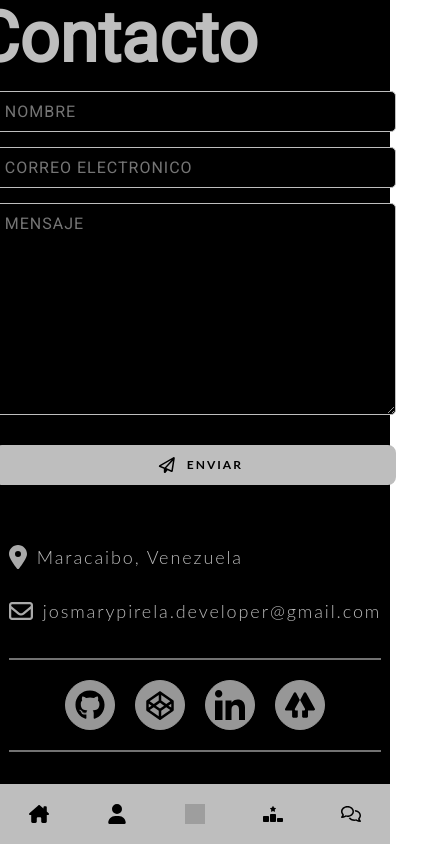
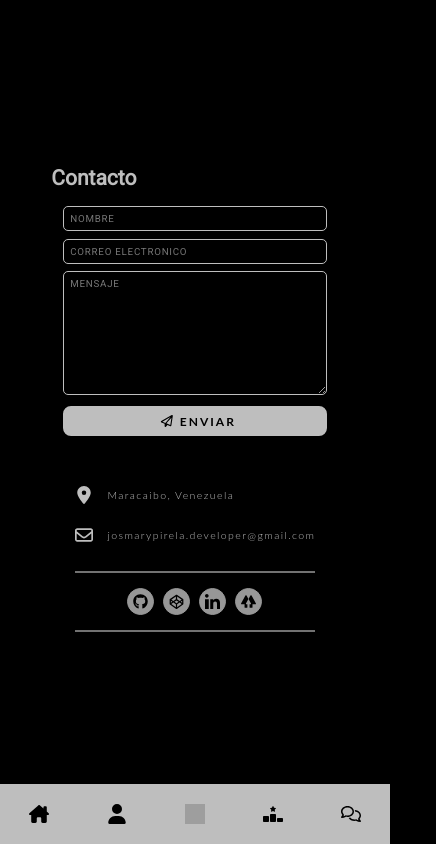
Before and after one commit to Josmaryppirelag17/Portafolio, a React (Vite) app: page /contact in a window 390 px wide. Shown: the whole page, 436 px wide, since content can reach past the window. Built offline with nearby package versions, Linux system fonts and the light colour scheme; grey boxes are pictures that could not be loaded.

Commit message:
Actualizacion responsive

```diff
--- a/src/App.css
+++ b/src/App.css
@@ -16,11 +16,31 @@
   /* Tipografía */
   --principal-font: "Roboto", sans-serif;
   --secundary-font: "Montserrat", sans-serif;
+
+  /* Breakpoints */
+  --mobile-s: 320px;
+  --mobile-m: 375px;
+  --mobile-l: 425px;
+  --tablet: 768px;
+  --laptop: 1024px;
 }
 
 html {
   scroll-snap-type: y mandatory;
   scroll-behavior: smooth;
+  font-size: 16px;
+}
+
+@media (max-width: 768px) {
+  html {
+    font-size: 14px;
+  }
+}
+
+@media (max-width: 480px) {
+  html {
+    font-size: 12px;
+  }
 }
 
 * {
@@ -33,9 +53,11 @@ html {
 
 /* Configuramos la tipografía para toda la web */
 body {
-  background-color: var(--tirth-color);
+  background-color: var(--fourth-color);
   font-family: var(--principal-font);
   color: var(--first-color);
+  line-height: 1.5;
+  overflow-x: hidden;
 }
 
 section {
@@ -201,3 +223,27 @@ figure {
     /* Reducido del 1em a 0.9em */
   }
 }
+
+/* Mejoras responsive generales */
+@media (max-width: 768px) {
+  section {
+    height: auto;
+    min-height: 100vh;
+    padding: 4rem 1rem;
+  }
+
+  .section-title {
+    font-size: 2rem;
+    text-align: center;
+  }
+
+  .pages {
+    padding: 1rem;
+  }
+}
+
+@media (max-width: 480px) {
+  .section-title {
+    font-size: 1.75rem;
+  }
+}
--- a/src/Components/InfiniteScroll/InfiniteScroll.css
+++ b/src/Components/InfiniteScroll/InfiniteScroll.css
@@ -2,66 +2,92 @@
   width: 35vw;
   display: flex;
   flex-direction: column;
-  align-items: center; /* Centrar contenido */
+  align-items: center;
+  /* Centrar contenido */
+  margin: 0 auto;
 }
 
-.scroll-top {
-  margin-bottom: 30px;
-  width: 100%; /* Asegura que ocupe todo el ancho */
-}
-
+.scroll-top,
 .scroll-right {
-  width: 100%; /* Asegura que ocupe todo el ancho */
+  width: 100%;
+  margin-bottom: 1.875rem;
 }
 
 .marquee__item-box {
-  margin: 10px;
+  margin: 0.625rem;
   max-width: fit-content;
 }
 
 .marquee__item {
-  padding: 2rem;
+  padding: 1rem 2rem;
   background-color: var(--first-color);
   color: var(--fourth-color);
   border-radius: 0.5rem;
   box-shadow: 0 0.5rem 1rem -0.25rem var(--first-alpha-color);
+  white-space: nowrap;
+  font-size: 1rem;
 }
 
 .marquee__item-img {
   width: 5rem;
+  height: auto;
+}
+
+@media (max-width: 1024px) {
+  .infinite-scroll {
+    width: 50vw;
+  }
+
+  .marquee__item {
+    padding: 0.75rem 1.5rem;
+    font-size: 0.938rem;
+  }
+
+  .marquee__item-img {
+    width: 4rem;
+  }
 }
 
 @media (max-width: 768px) {
   .infinite-scroll {
-    width: 80vw; /* Aumentar ancho en pantallas más pequeñas */
-  }
-
-  .marquee__item {
-    padding: 1rem; /* Reducir padding para pantallas pequeñas */
-  }
-
-  .marquee__item-img {
-    width: 4rem; /* Reducir tamaño de imagen */
-  }
-}
-
-@media (max-width: 468px) {
-
-
-  .infinite-scroll {
-    width: 85vw; /* Ajustar a casi todo el ancho en móviles */
+    width: 80vw;
   }
 
   .scroll-top,
   .scroll-right {
-    margin-bottom: 15px; /* Reducir márgenes en móviles */
+    margin-bottom: 1.25rem;
   }
 
   .marquee__item {
-    padding: 0.5rem; /* Menor padding para dispositivos móviles */
+    padding: 0.625rem 1.25rem;
+    font-size: 0.875rem;
   }
 
   .marquee__item-img {
-    width: 3rem; /* Ajustar aún más el tamaño de la imagen */
+    width: 3.5rem;
   }
 }
+
+@media (max-width: 480px) {
+  .infinite-scroll {
+    width: 90vw;
+  }
+
+  .scroll-top,
+  .scroll-right {
+    margin-bottom: 1rem;
+  }
+
+  .marquee__item {
+    padding: 0.5rem 1rem;
+    font-size: 0.813rem;
+  }
+
+  .marquee__item-img {
+    width: 3rem;
+  }
+
+  .marquee__item-box {
+    margin: 0.5rem;
+  }
+}
--- a/src/Pages/Contact/Contact.css
+++ b/src/Pages/Contact/Contact.css
@@ -1,16 +1,16 @@
 .contact__section {
   width: 100%;
-  max-height: 100%;
+  min-height: 100vh;
   position: relative;
   display: flex;
   flex-direction: column;
   justify-content: center;
-  padding: 20px;
+  padding: 2rem 1rem;
 }
 
 .contact__title {
-  padding: 20px 0 10px;
-  letter-spacing: 6px;
+  padding: 1.25rem 0 0.625rem;
+  letter-spacing: 0.375rem;
   text-align: center;
 }
 
@@ -19,52 +19,49 @@
   flex-direction: column;
   justify-content: center;
   align-items: center;
-  margin: 10px 0;
+  margin: 0.625rem auto;
   position: relative;
-  max-width: 1200px;
-  /* Aumentar el max-width */
+  max-width: 75rem;
   width: 100%;
-  /* Asegurarse de que ocupe el 100% del contenedor */
-  gap: 20px;
-  padding: 20px;
-  /* Añadir un poco de padding si es necesario */
+  gap: 1.25rem;
+  padding: 1.25rem;
 }
 
 .form-horizontal {
   width: 100%;
-  max-width: 500px;
+  max-width: 31.25rem;
   font-weight: 400;
-  display: flex;
-  flex-direction: column;
-  justify-content: space-between;
 }
 
 .form__item {
   border: 1px solid var(--first-color);
-  padding: 10px;
+  padding: 0.625rem;
   border-radius: 5px;
   width: 100%;
-  margin-bottom: 15px;
+  margin-bottom: 0.938rem;
+  font-size: 1rem;
 }
 
 .form__item:focus {
   box-shadow: 0 0 10px rgba(255, 255, 255, 0.8), 0 0 30px rgba(0, 0, 0, 0.6);
+  outline: none;
 }
 
 .form-control,
 textarea {
   width: 100%;
-  background-color: #000;
-  color: #fff;
-  letter-spacing: 1px;
+  background-color: transparent;
+  color: var(--text);
+  letter-spacing: 0.063rem;
+  resize: vertical;
 }
 
 .send-button {
-  margin-top: 15px;
-  height: 40px;
+  margin-top: 0.938rem;
+  height: 2.5rem;
   width: 100%;
   overflow: hidden;
-  transition: all .2s ease-in-out;
+  transition: all 0.2s ease-in-out;
 }
 
 .alt-send-button {
@@ -72,8 +69,8 @@ textarea {
   align-items: center;
   justify-content: center;
   width: 100%;
-  height: 40px;
-  transition: all .2s ease-in-out;
+  height: 2.5rem;
+  transition: all 0.2s ease-in-out;
 }
 
 .alt-send-button svg {
@@ -97,26 +94,23 @@ textarea {
   justify-content: space-between;
   align-items: center;
   width: 100%;
-  max-width: 500px;
-  margin: 20px 0;
-  /* Aumentar el margen superior e inferior */
-  padding: 15px;
-  /* Añadir padding para más espacio interno */
-  gap: 20px;
-  /* Ajustar el espacio entre elementos */
+  max-width: 31.25rem;
+  margin: 1.25rem 0;
+  padding: 0.938rem;
+  gap: 1.25rem;
 }
 
 .contact-list {
   list-style-type: none;
   padding: 0;
+  width: 100%;
 }
 
 .list-item {
   display: flex;
   align-items: center;
   line-height: 1.5;
-  color: #aaa;
-  padding: 15px 0;
+  padding: 0.938rem 0;
 }
 
 /* Mostrar la ubicación */
@@ -127,13 +121,14 @@ textarea {
 
 .contact__svg {
   height: 1.5em;
+  width: 1.5em;
+  margin-right: 0.625rem;
 }
 
 .contact-text {
-  font: 300 18px 'Lato', sans-serif;
-  letter-spacing: 1.9px;
-  color: #bbb;
-  margin-left: 10px;
+  font: 300 1.125rem 'Lato', sans-serif;
+  letter-spacing: 0.119rem;
+  margin-left: 0.625rem;
 }
 
 .contact-text a {
@@ -149,29 +144,30 @@ textarea {
 .social__media {
   display: flex;
   justify-content: center;
-  gap: 20px;
+  gap: 1.25rem;
   list-style: none;
   padding: 0;
+  flex-wrap: wrap;
 }
 
 .social__media-link {
-  width: 50px;
-  height: 50px;
+  width: 3.125rem;
+  height: 3.125rem;
   background-color: var(--second-color);
   display: flex;
   align-items: center;
   justify-content: center;
-  position: relative;
-  z-index: 9;
   border-radius: 50%;
   border: 1px solid var(--second-color);
+  transition: all 0.3s ease;
 }
 
 .social__media-svg {
-  width: 30px;
-  height: 30px;
-  color: #000;
+  width: 1.875rem;
+  height: 1.875rem;
+  color: var(--fourth-color);
   fill: var(--fourth-color);
+  transition: all 0.3s ease;
 }
 
 .social__media-link::after {
@@ -236,25 +232,63 @@ hr {
 }
 
 /* Media Queries */
-@media screen and (max-width: 569px) {
-
-  .form-control,
-  textarea,
-  .name,
-  .email,
-  .textarea {
-    width: 100%;
+@media screen and (max-width: 768px) {
+  .contact__section {
+    padding: 1rem;
   }
 
-  .direct-contact-container {
-    margin-top: 10px;
-    width: 100%;
+  .contact-wrapper {
+    padding: 1rem;
+    gap: 1rem;
+  }
+
+  .form__item {
+    font-size: 0.875rem;
+    padding: 0.5rem;
+  }
+
+  .contact-text {
+    font-size: 1rem;
+  }
+
+  .social__media-link {
+    width: 2.5rem;
+    height: 2.5rem;
+  }
+
+  .social__media-svg {
+    width: 1.5rem;
+    height: 1.5rem;
   }
 }
 
-@media screen and (max-width: 410px) {
-  .send-button {
-    width: 100%;
+@media screen and (max-width: 480px) {
+  .contact__title {
+    font-size: 1.5rem;
+    letter-spacing: 0.25rem;
+  }
+
+  .form__item {
+    font-size: 0.813rem;
+    margin-bottom: 0.625rem;
+  }
+
+  .contact-text {
+    font-size: 0.875rem;
+  }
+
+  .social__media {
+    gap: 0.75rem;
+  }
+
+  .social__media-link {
+    width: 2.25rem;
+    height: 2.25rem;
+  }
+
+  .social__media-svg {
+    width: 1.25rem;
+    height: 1.25rem;
   }
 }
 
--- a/src/Pages/Home/Home.css
+++ b/src/Pages/Home/Home.css
@@ -2,39 +2,41 @@
   display: flex;
   align-items: center;
   justify-content: center;
-  height: 90vh;
-  padding: 20px;
+  min-height: 90vh;
+  padding: 2rem 1rem;
 }
 
 .home__title {
-  margin-left: 30px;
+  margin-left: 1.875rem;
   font-size: 2.5rem;
 }
 
 .home__section-card {
   display: flex;
   align-items: center;
-  margin: 50px;
+  margin: 3.125rem;
+  gap: 2rem;
 }
 
 .home__section-info {
   display: flex;
   flex-direction: column;
-  padding: 40px;
+  padding: 2.5rem;
 }
 
 .subtitle__content {
   display: inline-block;
+  width: 100%;
 }
 
 .home__subtitle {
-  letter-spacing: 10px;
+  letter-spacing: 0.625rem;
   font-style: normal;
   border-right: 5px solid;
   width: 100%;
   white-space: nowrap;
   overflow: hidden;
-  padding: 0 35px;
+  padding: 0 2.188rem;
   animation: typing 2.5s steps(18), cursor 0.4s step-end infinite alternate;
 }
 
@@ -52,7 +54,7 @@
 
 .home__description {
   text-align: justify;
-  padding: 20px 35px;
+  padding: 1.25rem 2.188rem;
   line-height: 1.6;
 }
 
@@ -63,8 +65,8 @@
   background-size: cover;
   box-shadow: inset 0 0 0 9px var(--first-alpha-color);
   justify-self: center;
-  min-width: 350px;
-  min-height: 350px;
+  width: 21.875rem;
+  height: 21.875rem;
   animation: profile__animate 8s ease-in-out infinite 1s;
 }
 
@@ -86,11 +88,12 @@
   display: flex;
   justify-content: center;
   align-items: center;
-  gap: 20px;
+  gap: 1.25rem;
+  flex-wrap: wrap;
 }
 
 .resume__cv {
-  padding: 10px;
+  padding: 0.625rem;
 }
 
 .copy__email {
@@ -99,6 +102,7 @@
   border-radius: 8px;
   justify-content: space-between;
   align-items: center;
+  max-width: 100%;
 }
 
 .copy__email p {
@@ -159,79 +163,84 @@
 /* Media Query para móviles (hasta 768px) */
 @media (max-width: 768px) {
   .home__section {
-    height: auto;
-    padding: 20px 10px;
-  }
-
-  .home__title {
-    font-size: 2rem;
-    margin-left: 0;
-    text-align: center;
+    padding: 1rem;
   }
 
   .home__section-card {
     flex-direction: column-reverse;
-    margin: 20px;
+    margin: 1rem;
+    text-align: center;
   }
 
   .home__section-info {
-    padding: 10px;
-    align-items: center;
+    padding: 1.5rem 1rem;
+  }
+
+  .home__title {
+    margin-left: 0;
+    font-size: 2rem;
+    text-align: center;
   }
 
   .home__subtitle {
-    letter-spacing: 5px;
     font-size: 1.25rem;
+    letter-spacing: 0.3rem;
+    padding: 0 1rem;
     white-space: normal;
     border-right: none;
     animation: none;
-    padding: 0 10px;
   }
 
   .home__description {
-    padding: 10px;
+    padding: 1rem;
     text-align: center;
   }
 
   .home__illustration {
-    min-width: 200px;
-    min-height: 200px;
+    width: 15.625rem;
+    height: 15.625rem;
+    margin: 0 auto;
   }
 
   .resume {
     flex-direction: column;
-    gap: 10px;
+    gap: 1rem;
   }
 
   .copy__email {
     width: 100%;
-    justify-content: center;
+    flex-direction: column;
+    gap: 0.5rem;
+    padding: 0.5rem;
+  }
+
+  .copy__email p {
+    font-size: 0.875rem;
+    word-break: break-all;
   }
 }
 
 /* Media Query para móviles pequeños (hasta 480px) */
 @media (max-width: 480px) {
   .home__title {
-    font-size: 1.8rem;
+    font-size: 1.75rem;
   }
 
   .home__subtitle {
     font-size: 1rem;
-    letter-spacing: 3px;
+    letter-spacing: 0.2rem;
   }
 
   .home__description {
-    font-size: 0.9rem;
+    font-size: 0.875rem;
   }
 
   .home__illustration {
-    min-width: 150px;
-    min-height: 150px;
+    width: 12.5rem;
+    height: 12.5rem;
   }
 
   .resume {
     flex-direction: column;
   }
-
-
 }
```
Lines whose indentation alone changed are shown as unchanged.
